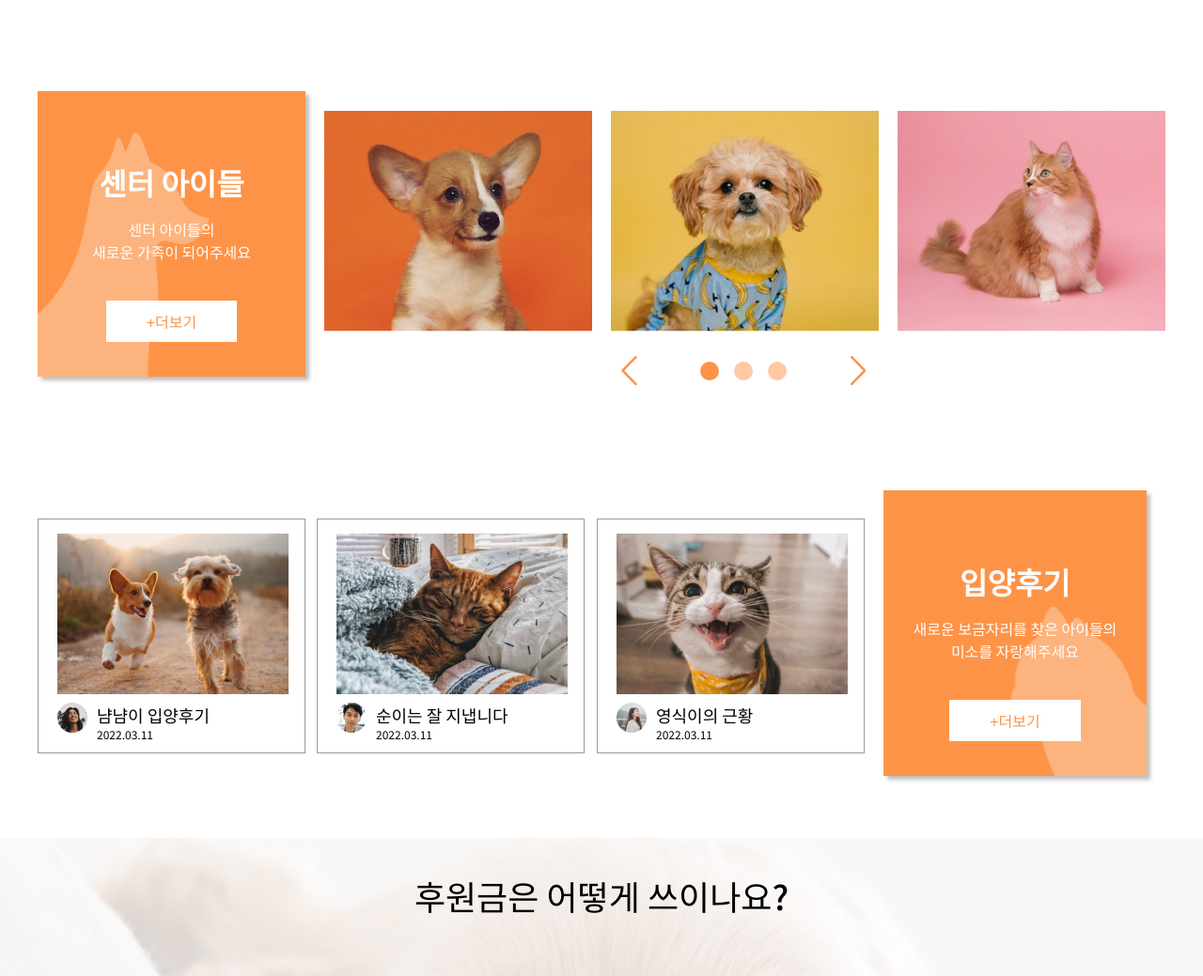
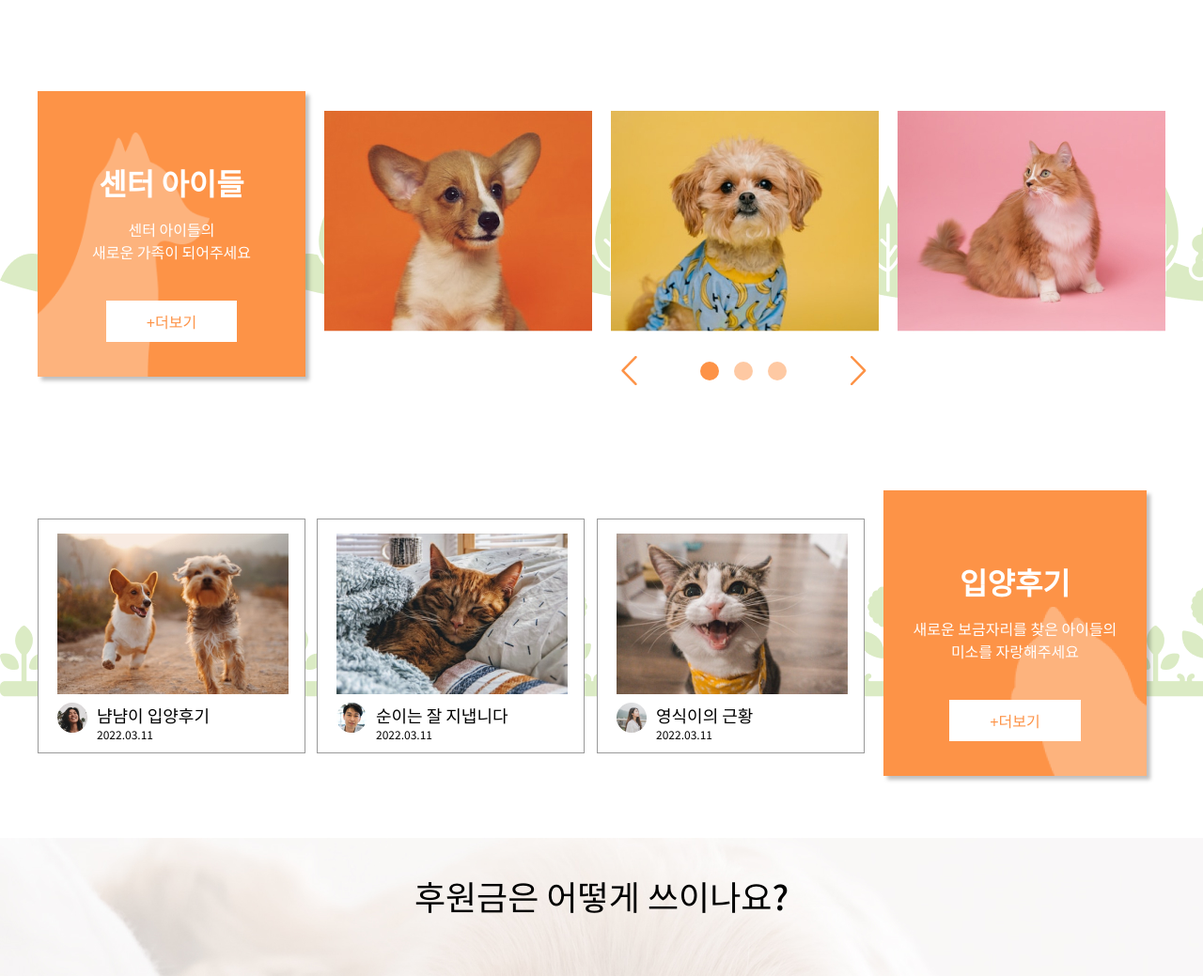
Before and after one commit to kps2838/hanma-eum, a plain HTML site: page index.html in a window 1280 px wide. Shown: the part 1627-2666 px from the top of the page at 94% size. Drawn offline with nearby package versions, Linux system fonts and the light colour scheme.

Commit message:
Add files via upload

```diff
--- a/css/style.css
+++ b/css/style.css
@@ -323,10 +323,15 @@ img{
 }
 
 #center{
+    width: 100vw;
+    height: 325px;
+    margin-top: 100px;
+    background-image: url(../images/center_bg_pattern.png);
+}
+
+#center > .container{
     width: 1200px;
-    height: 325px;
     margin: 0 auto;
-    margin-top: 100px;
     display: flex;
 }
 
@@ -479,12 +484,18 @@ img{
 }
 
 #adoption{
+    margin-top: 100px;
+    width: 100vw;
+    height: 320px;
+    background-image: url(../images/adoption_bg_pattern.png);
+}
+
+#adoption > .adoption-container{
     width: 1200px;
-    height: 320px;
     margin: 0 auto;
     position: relative;
-    margin-top: 100px;
     display: flex;
+
 }
 
 #adoption .container{
@@ -500,6 +511,7 @@ img{
     width: 285px;
     height: 250px;
     border: 1px solid #999;
+    background: rgba(255, 255, 255);
     padding: 15px 20px;
     color: #000;
     overflow: hidden;
--- a/index.html
+++ b/index.html
@@ -176,6 +176,7 @@
         </section>
 
         <section id="center">
+            <div class="container">
                 <div class="title_box" data-aos="fade-right" data-aos-duration="1000" data-aos-offset="200">
                     <img src="./images/center_bg.png" alt="">
                     <h3>센터 아이들</h3>
@@ -296,9 +297,11 @@
                         <img src="./images/arrow-right.svg" alt="이후" class="next">
                     </div>
                 </div>
+            </div>
         </section>
 
         <section id="adoption">
+            <div class="adoption-container">
                 <div class="container">
                     <div class="info-box" data-aos="flip-up" data-aos-duration="1000" data-aos-delay="900" data-aos-offset="200">
                         <div onclick="location.href='#'">
@@ -343,6 +346,7 @@
                     <p>새로운 보금자리를 찾은 아이들의
                         <br>미소를 자랑해주세요</p>
                     <button>+더보기</button>
+                </div>
             </div>
         </section>
 
```
Also changed, not shown: images/adoption_bg_pattern.png (added), images/center_bg_pattern.png (added). Lines whose indentation alone changed are shown as unchanged.
